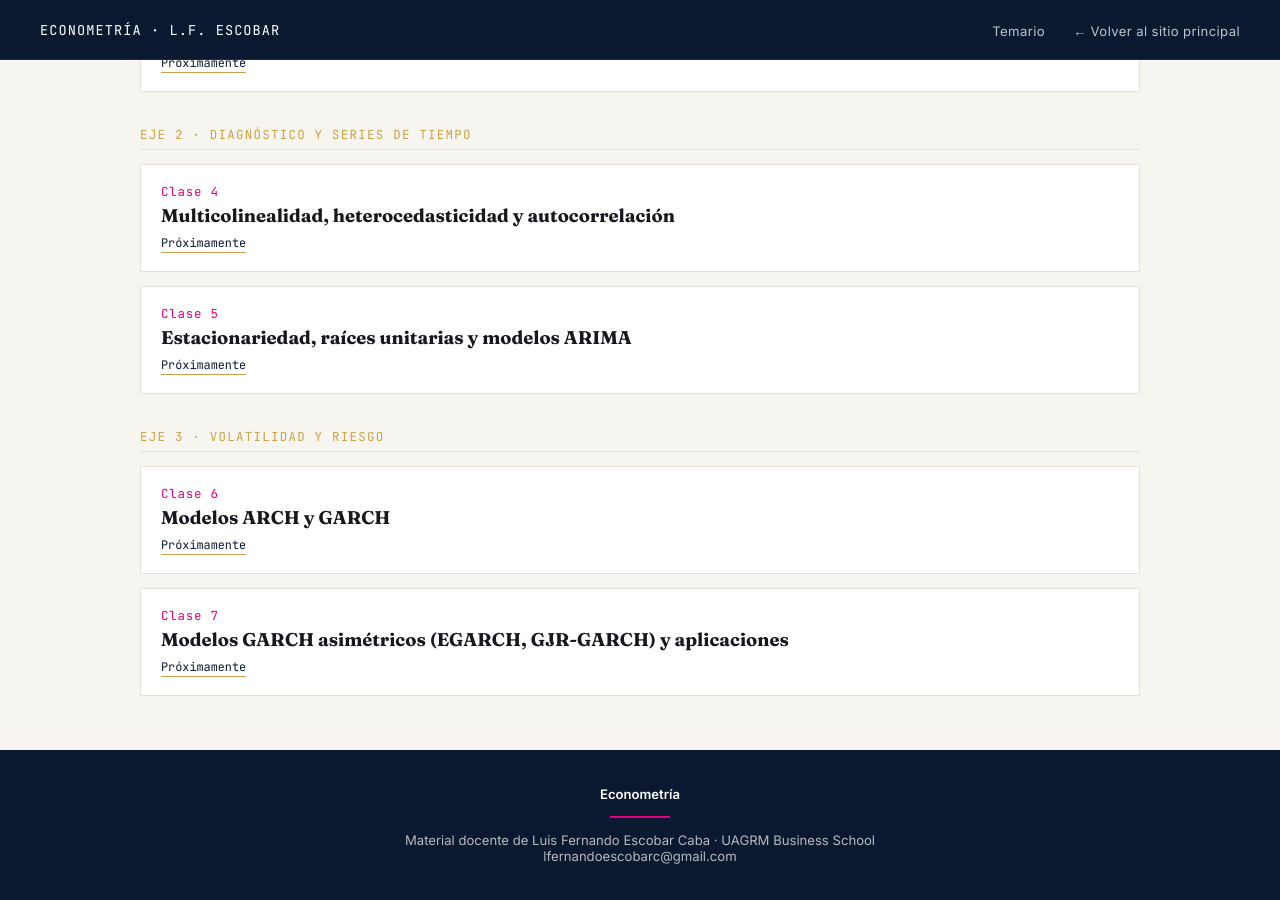
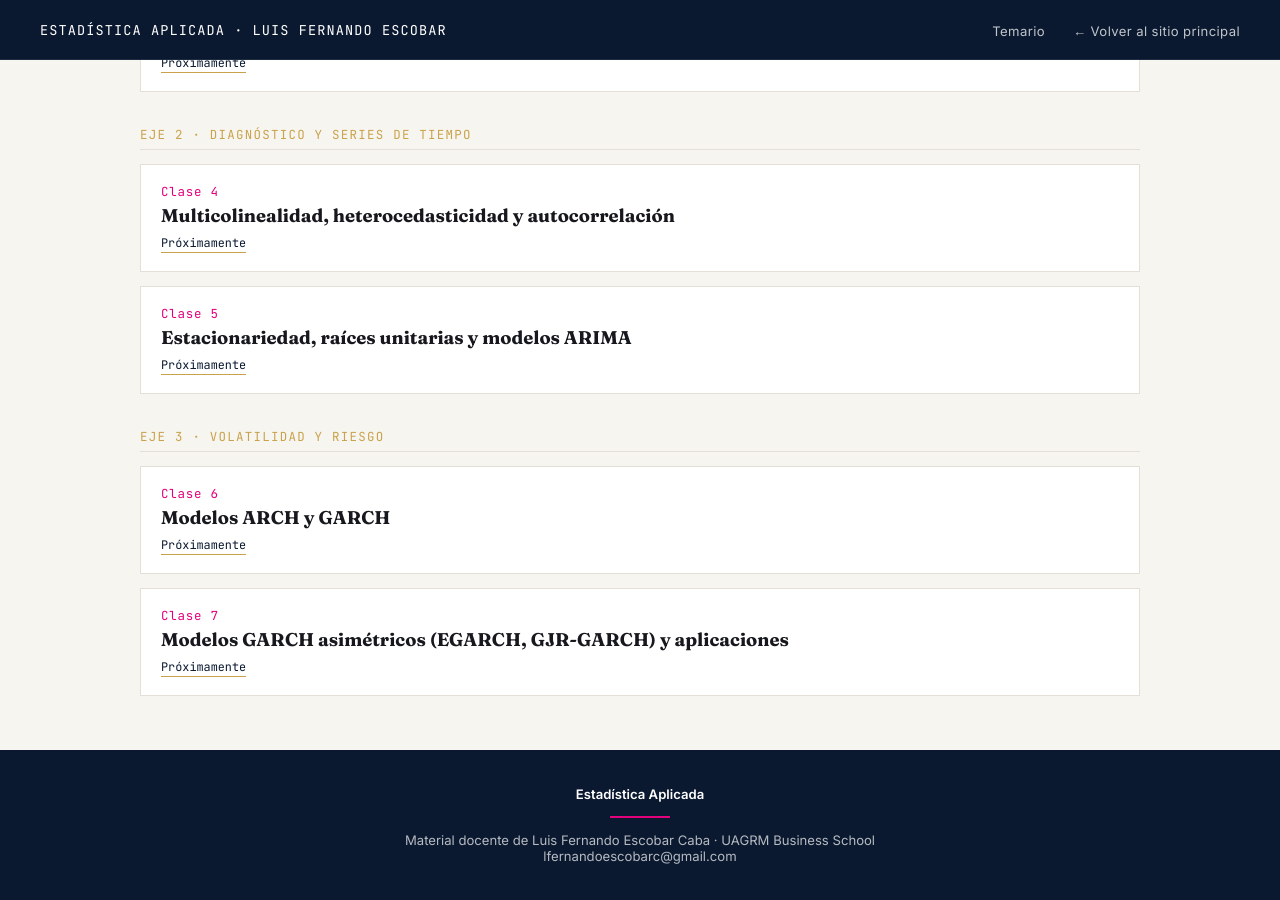
Before and after one commit to LFernandoEscobarC/estadistica, a Jekyll site: the page built from index.md, in a window 1280 px wide and 900 px high, scrolled down 781 px. Built offline with Jekyll 4.4.1, drawn with Linux system fonts in a browser that asks for light colours.

Commit message:
Update default.html

```diff
--- a/_layouts/default.html
+++ b/_layouts/default.html
@@ -12,17 +12,17 @@
 <body>
 
 <header class="nav">
-  <div class="brand">Econometría · L.F. Escobar</div>
+  <div class="brand">Estadística Aplicada · Luis Fernando Escobar</div>
   <ul>
-    <li><a href="{{ '/' | relative_url }}">Temario</a></li>
-    <li><a href="https://lufesc.github.io/">← Volver al sitio principal</a></li>
+    <li><a href="https://lfernandoescobarc.github.io/docencia/">Temario</a></li>
+    <li><a href="https://LFernandoEscobarC.github.io/">← Volver al sitio principal</a></li>
   </ul>
 </header>
 
 {{ content }}
 
 <footer>
-  <strong>Econometría</strong>
+  <strong>Estadística Aplicada</strong>
   <div class="f-rule"></div>
   Material docente de Luis Fernando Escobar Caba · UAGRM Business School<br>
   lfernandoescobarc@gmail.com
```
